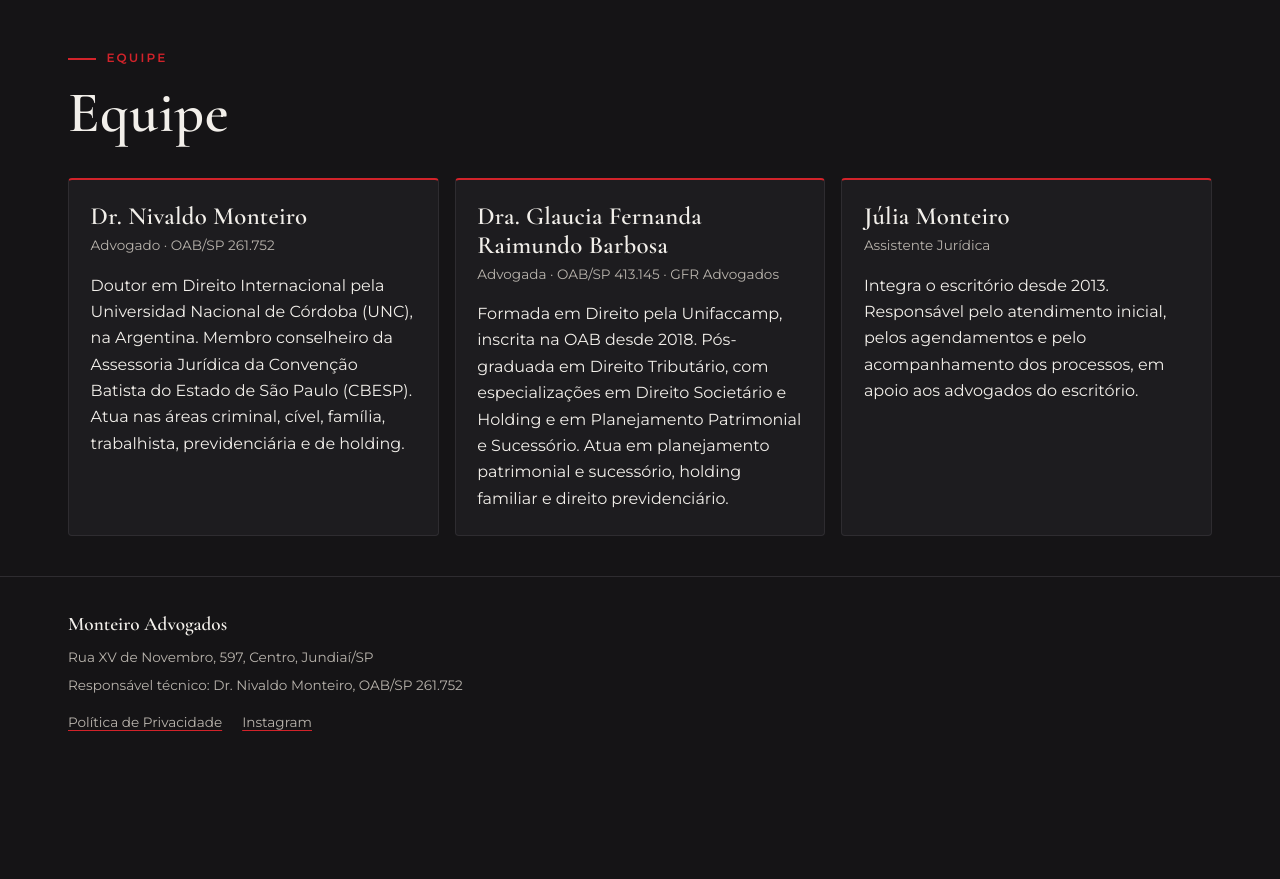
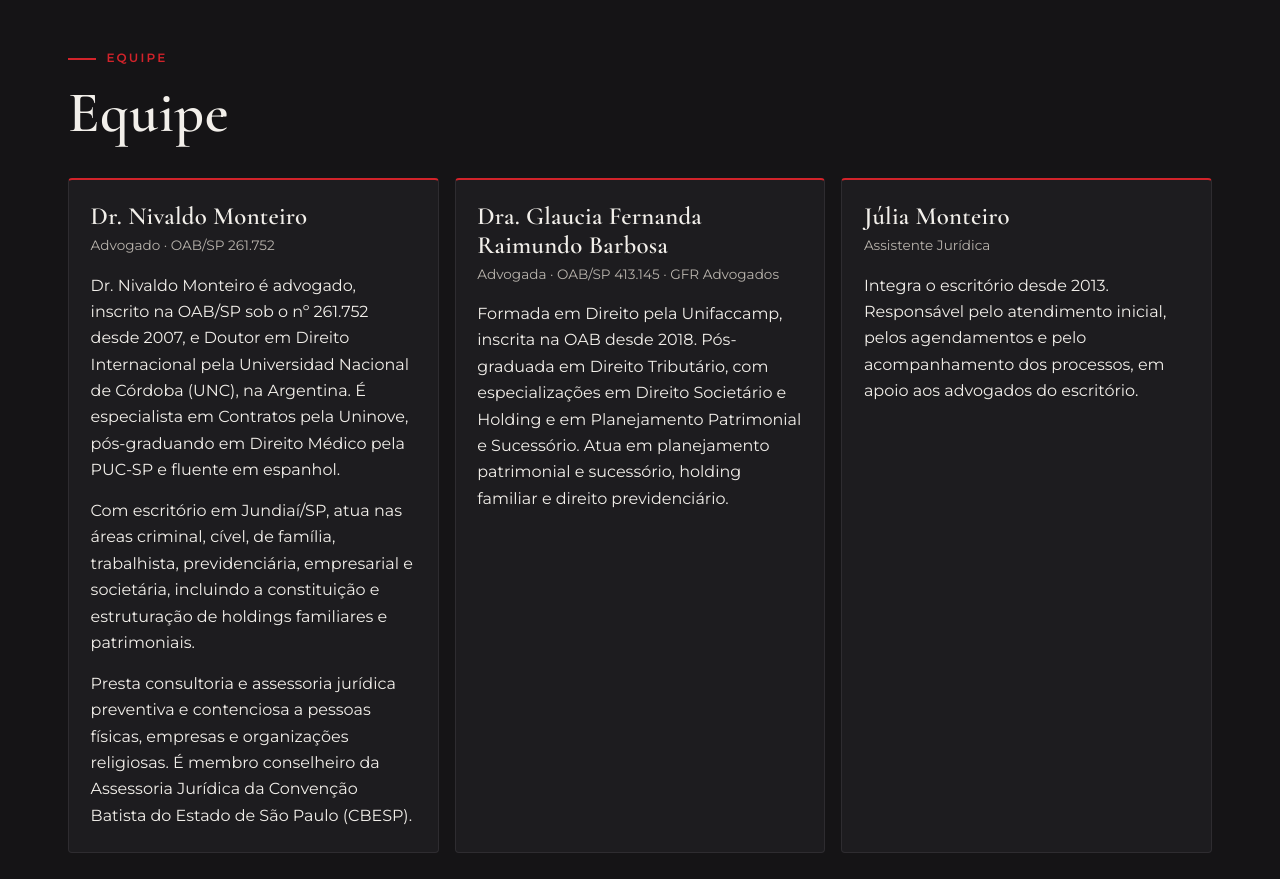
Before and after one commit to jmonteirojuridico/monteiro-site, a plain HTML site: page equipe/index.html in a window 1280 px wide. Shown: the part 73-952 px from the top of the page. Before the commit the page ends 848 px from the top, so only its background shows below. Drawn offline with Linux system fonts and the light colour scheme.

Commit message:
Equipe: novo texto do Dr. Nivaldo Monteiro
Co-Authored-By: Claude Opus 5.5 <noreply@anthropic.com>
Claude-Session: https://claude.ai/code/session_011nx3oBogneXF2A4uKipxA1

```diff
--- a/assets/css/style.css
+++ b/assets/css/style.css
@@ -208,6 +208,7 @@ h3 { font-size: 1.4rem; }
 .team { display: grid; gap: 1rem; margin-top: 2rem; }
 @media (min-width: 52rem) { .team { grid-template-columns: repeat(3, 1fr); } }
 .person h2 { font-size: 1.55rem; margin-bottom: 0.2rem; }
+.person p:not(.role) { margin: 0 0 0.9rem; }
 .person p:last-child { margin: 0; }
 .person-photo {
   width: 100%; aspect-ratio: 4 / 5; object-fit: cover;
--- a/equipe/index.html
+++ b/equipe/index.html
@@ -10,7 +10,7 @@
 <link rel="icon" href="/favicon.svg" type="image/svg+xml">
 <link rel="preload" href="/assets/fonts/cormorant-garamond.woff2" as="font" type="font/woff2" crossorigin>
 <link rel="preload" href="/assets/fonts/montserrat.woff2" as="font" type="font/woff2" crossorigin>
-<link rel="stylesheet" href="/assets/css/style.css?v=f0049003">
+<link rel="stylesheet" href="/assets/css/style.css?v=1e5dde4f">
 <meta property="og:type" content="website">
 <meta property="og:locale" content="pt_BR">
 <meta property="og:site_name" content="Monteiro Advogados">
@@ -66,7 +66,9 @@
           <!-- Foto: <img class="person-photo" src="/assets/img/equipe/nivaldo.jpg" alt="Dr. Nivaldo Monteiro" width="600" height="750"> -->
           <h2>Dr. Nivaldo Monteiro</h2>
           <p class="role">Advogado · OAB/SP 261.752</p>
-          <p>Doutor em Direito Internacional pela Universidad Nacional de Córdoba (UNC), na Argentina. Membro conselheiro da Assessoria Jurídica da Convenção Batista do Estado de São Paulo (CBESP). Atua nas áreas criminal, cível, família, trabalhista, previdenciária e de holding.</p>
+          <p>Dr. Nivaldo Monteiro é advogado, inscrito na OAB/SP sob o nº 261.752 desde 2007, e Doutor em Direito Internacional pela Universidad Nacional de Córdoba (UNC), na Argentina. É especialista em Contratos pela Uninove, pós-graduando em Direito Médico pela PUC-SP e fluente em espanhol.</p>
+          <p>Com escritório em Jundiaí/SP, atua nas áreas criminal, cível, de família, trabalhista, previdenciária, empresarial e societária, incluindo a constituição e estruturação de holdings familiares e patrimoniais.</p>
+          <p>Presta consultoria e assessoria jurídica preventiva e contenciosa a pessoas físicas, empresas e organizações religiosas. É membro conselheiro da Assessoria Jurídica da Convenção Batista do Estado de São Paulo (CBESP).</p>
         </article>
 
         <article class="card person">
```
Also changed, not shown: 404.html (+1 -1 lines), _build/content/equipe.html (+3 -1 lines), areas-de-atuacao/civel/index.html (+1 -1 lines), areas-de-atuacao/criminal/index.html (+1 -1 lines), areas-de-atuacao/familia/index.html (+1 -1 lines), areas-de-atuacao/holding/index.html (+1 -1 lines), areas-de-atuacao/index.html (+1 -1 lines), areas-de-atuacao/previdenciario/index.html (+1 -1 lines), areas-de-atuacao/trabalhista/index.html (+1 -1 lines), contato/index.html (+1 -1 lines), fale-conosco/index.html (+1 -1 lines), formas-de-atendimento/index.html (+1 -1 lines), index.html (+1 -1 lines), o-escritorio/index.html (+1 -1 lines), 1 more files.
